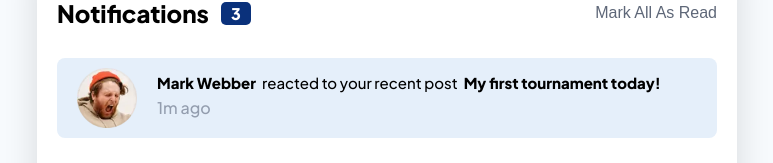
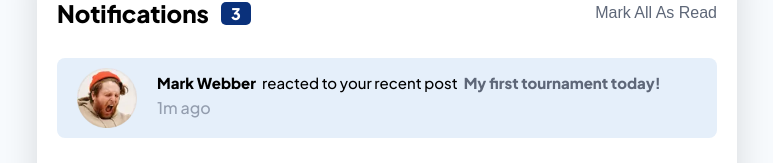
Before and after one commit to amiraiman/fem-noti-page, a website: page public/index.html in a window 1280 px wide. Shown: the part 132-295 px from the top of the page, without its empty margins (253-1026 px from the left). Drawn offline with Linux system fonts and the light colour scheme.

Commit message:
Change noti remarks color based on type

```diff
--- a/public/index.html
+++ b/public/index.html
@@ -55,7 +55,7 @@
                         <span class="noti-activity">
                             reacted to your recent post
                         </span>
-                        <span class="noti-remarks">
+                        <span class="noti-remarks" data-type="post">
                             My first tournament today!
                         </span>
                     </figcaption>
--- a/public/styles.css
+++ b/public/styles.css
@@ -99,6 +99,9 @@ li {
 .noti-name, .noti-remarks {
   font-weight: 800;
 }
+.noti-remarks[data-type=post] {
+  color: hsl(219deg, 12%, 42%);
+}
 .noti-time {
   font-size: 1.6rem;
   color: hsl(219deg, 14%, 63%);
--- a/src/main.scss
+++ b/src/main.scss
@@ -127,6 +127,12 @@ li {
         font-weight: 800;
     }
 
+    &-remarks {
+        &[data-type="post"] {
+            color: $bluegray-dark;
+        }
+    }
+
     &-time {
         font-size: 1.6rem;
         color: $bluegray;
```
